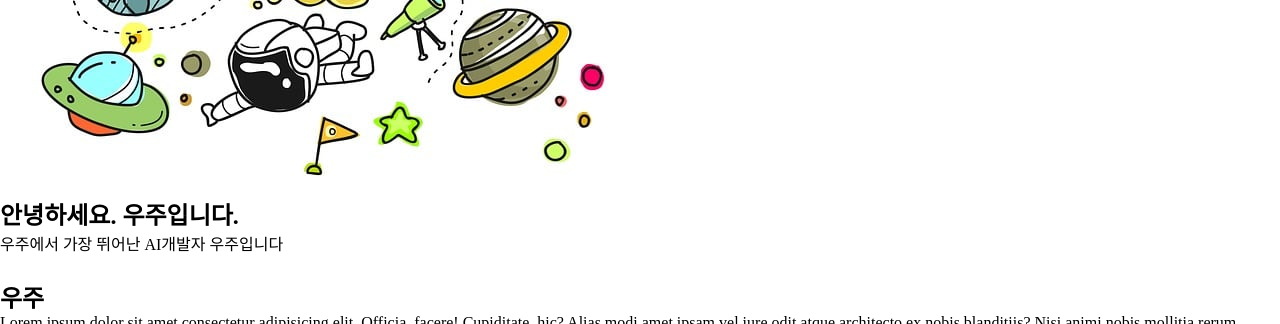
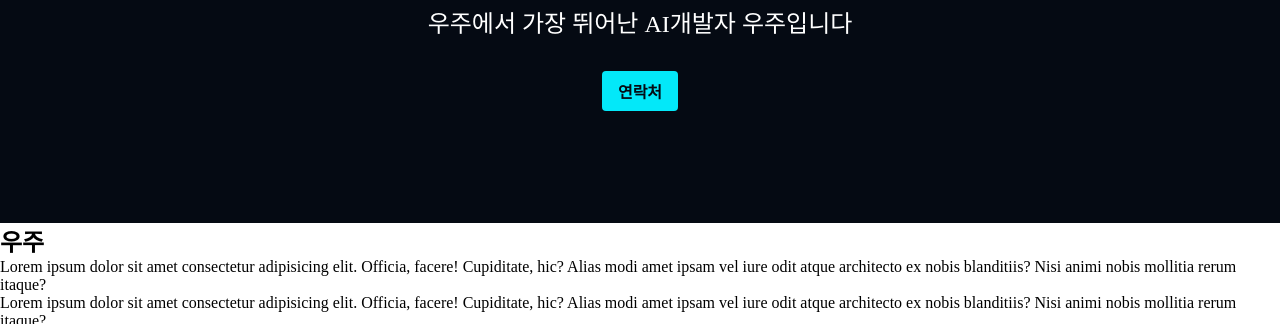
Before and after one commit to wooju94/portfolio, a plain HTML site: page index.html in a window 1280 px wide. Shown: the part 448-772 px from the top of the page. Drawn offline with Linux system fonts and the light colour scheme; a web font is replaced by a local one.

Commit message:
home 완료

```diff
--- a/css/style.css
+++ b/css/style.css
@@ -105,3 +105,34 @@
     border: 1px solid var(--color-accent);
     border-radius: 4px;
   }
+
+  /* home */
+  #home {background-color: var(--color-primary);
+         color: var(--color-text);
+          padding: 7rem 1rem 5rem;
+          text-align: center;}
+
+    .home__avatar {width: 250px;
+    height: 250px;
+    border-radius: 100%;
+    border: 3px solid var(--color-accent);
+    object-fit: cover;}
+          /* object-fit: cover; 이미지가 부모 요소의 크기에 맞춰 비율을 유지하면서 꽉 차도록 설정 */
+
+          .home__title__string{color: var(--color-accent);}
+          .home__description{font-size: 1.5rem;}
+          .home__contact{display: inline-block;
+                         background-color: var(--color-accent);
+                         color: var(--color-black);
+                         margin: 2rem;
+                         padding: 0.5rem 1rem;
+                         font-weight: bold;
+                         border-radius: 4px;}
+
+        .home_contact:hover {
+                            background-color: transparent;
+                            color: var(--color-text);
+                            outline: 2px solid var(--color-accent);
+                          }
+        .home__title{font-size: 3rem;
+            margin-bottom: 1rem;}
--- a/index.html
+++ b/index.html
@@ -46,10 +46,10 @@
 <main>
 <!-- home 시작 -->
  <section id="home">
-<img src="images/wooju.jpg" alt="wooju's porfile">
-<h2>안녕하세요. 우주입니다.</h2>
-<p>우주에서 가장 뛰어난 AI개발자 우주입니다</p>
-<a href="contact">연락처</a>
+<img class="home__avatar" src="images/wooju.jpg" alt="wooju's porfile">
+<h2 class="home__title">안녕하세요. <strong class="home__title__string">우주</strong>입니다.</h2>
+<p class="home__description">우주에서 가장 뛰어난 AI개발자 우주입니다</p>
+<a class="home__contact" href="contact">연락처</a>
  </section>
  <!-- home끝 -->
 
```
